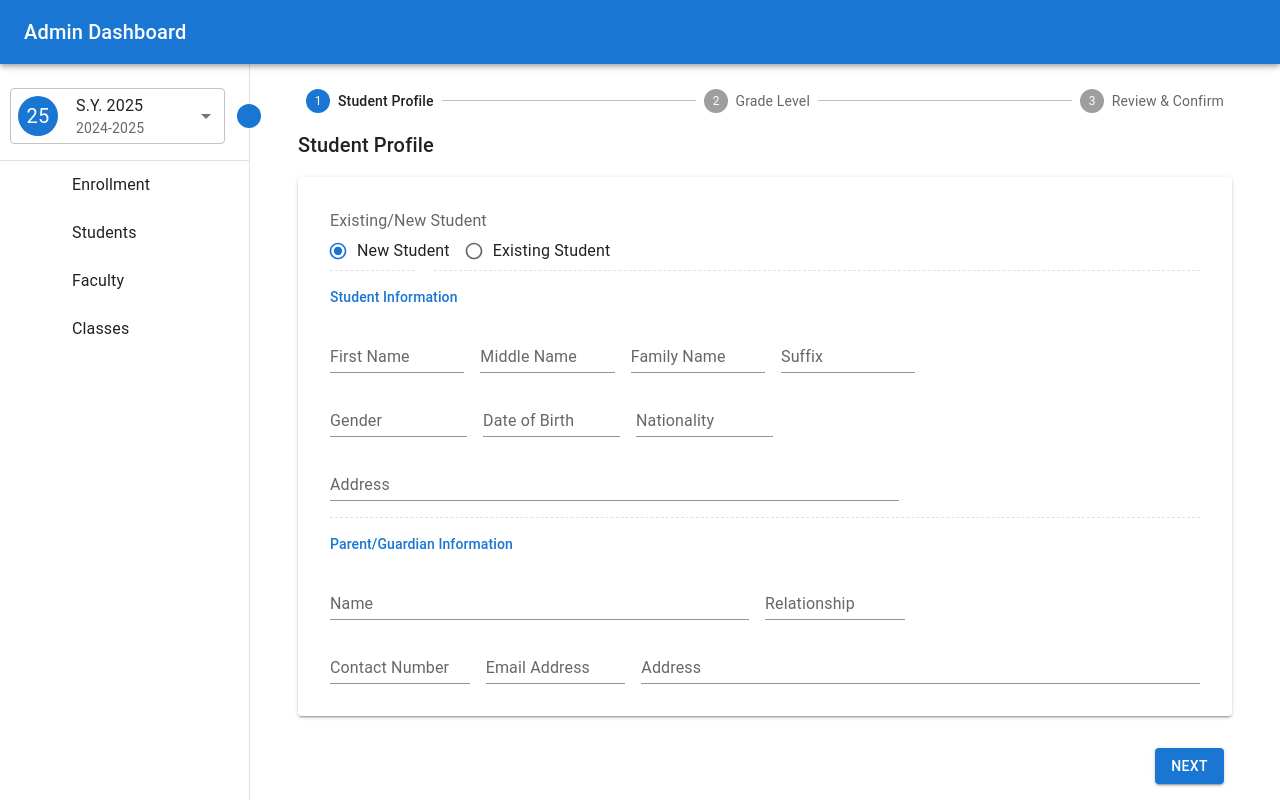
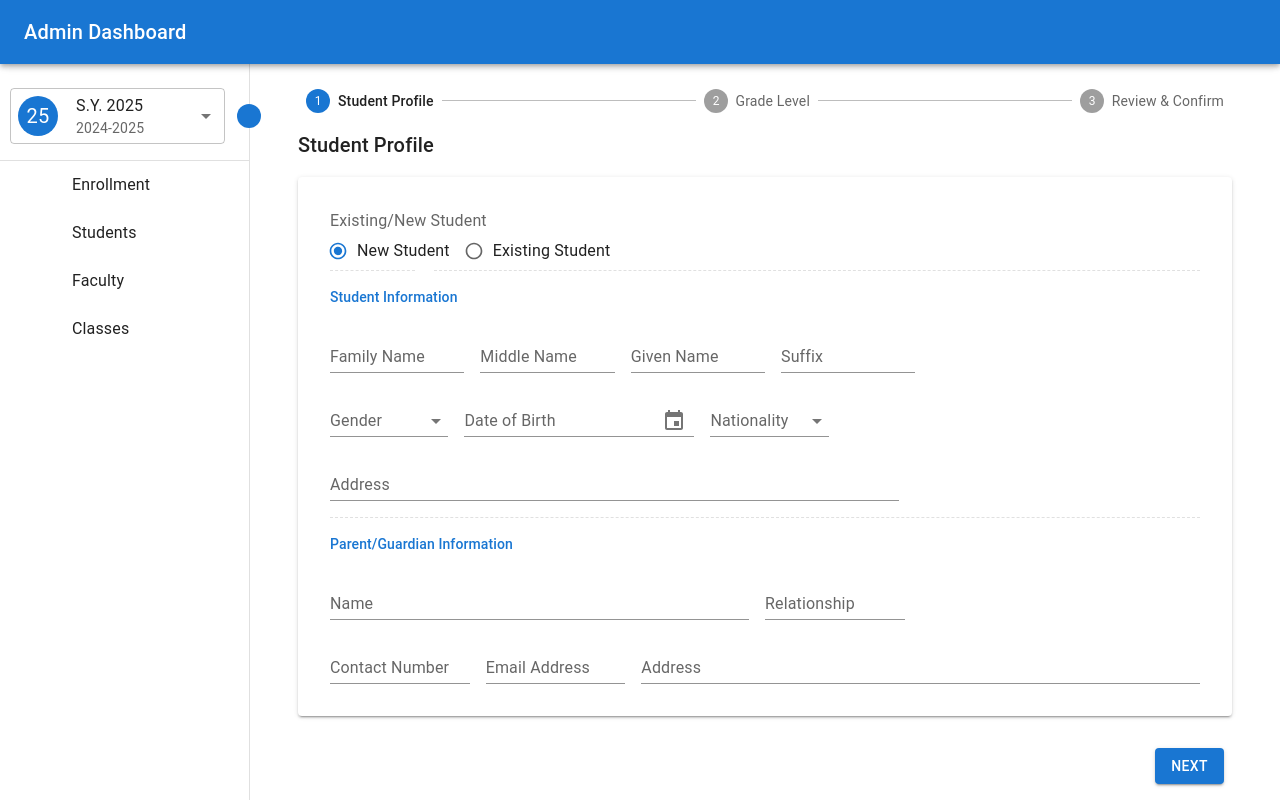
Before and after one commit to pgolez-jynx/jynx-app, a Next.js app: page /enrollment in a window 1280 px wide. Built offline with nearby package versions, Linux system fonts and the light colour scheme; some icons are missing.

Commit message:
Enhance student information panel

```diff
--- a/package.json
+++ b/package.json
@@ -13,6 +13,8 @@
     "@emotion/styled": "^11.14.1",
     "@mui/icons-material": "^7.3.7",
     "@mui/material": "^7.3.7",
+    "@mui/x-date-pickers": "^8.25.0",
+    "dayjs": "^1.11.19",
     "next": "16.1.1",
     "react": "19.2.3",
     "react-dom": "19.2.3"
--- a/src/app/enrollment/EnrollmentReviewAndConfirmPanel.tsx
+++ b/src/app/enrollment/EnrollmentReviewAndConfirmPanel.tsx
@@ -1,8 +1,17 @@
 "use client";
 
 import { Divider, Grid, Paper, Typography } from "@mui/material";
+import { Enrollment } from "./model";
 
-export default function EnrollmentReviewAndConfirmPanel() {
+export default function EnrollmentReviewAndConfirmPanel({
+  enrollment,
+}: {
+  enrollment: Enrollment;
+}) {
+  const { student } = enrollment;
+
+  const gender = student?.gender === "M" ? "Male" : "Female";
+
   return (
     <>
       <Typography variant="h6">Review & Confirm</Typography>
@@ -15,35 +24,35 @@ export default function EnrollmentReviewAndConfirmPanel() {
           </Grid>
           <Grid container size={12}>
             <Grid size={2}>
-              <Typography variant="subtitle2">First Name</Typography>
-              <Typography fontWeight="bold">John</Typography>
+              <Typography variant="subtitle2">Family Name</Typography>
+              <Typography fontWeight="bold">{student?.familyName}</Typography>
             </Grid>
             <Grid size={2}>
               <Typography variant="subtitle2">Middle Name</Typography>
-              <Typography fontWeight="bold">Tavera</Typography>
+              <Typography fontWeight="bold">{student?.middleName}</Typography>
             </Grid>
             <Grid size={2}>
-              <Typography variant="subtitle2">Last Name</Typography>
-              <Typography fontWeight="bold">Doe</Typography>
+              <Typography variant="subtitle2">Given Name</Typography>
+              <Typography fontWeight="bold">{student?.givenName}</Typography>
             </Grid>
             <Grid size={2}>
               <Typography variant="subtitle2">Suffix</Typography>
-              <Typography fontWeight="bold">Jr</Typography>
+              <Typography fontWeight="bold">{student?.suffix}</Typography>
             </Grid>
           </Grid>
 
           <Grid container size={12}>
             <Grid size={2}>
               <Typography variant="subtitle2">Gender</Typography>
-              <Typography fontWeight="bold">Male</Typography>
+              <Typography fontWeight="bold">{gender}</Typography>
             </Grid>
             <Grid size={2}>
               <Typography variant="subtitle2">Date of Birth</Typography>
-              <Typography fontWeight="bold">April 04, 2004</Typography>
+              <Typography fontWeight="bold">{student?.dateOfBirth}</Typography>
             </Grid>
             <Grid size={2}>
               <Typography variant="subtitle2">Nationality</Typography>
-              <Typography fontWeight="bold">Filipino</Typography>
+              <Typography fontWeight="bold">{student?.nationality}</Typography>
             </Grid>
           </Grid>
 
--- a/src/app/enrollment/EnrollmentStudentProfilePanel.tsx
+++ b/src/app/enrollment/EnrollmentStudentProfilePanel.tsx
@@ -1,5 +1,6 @@
 "use client";
 
+import { fetchStudent, Student } from "@/services/student.client";
 import {
   Paper,
   Typography,
@@ -13,17 +14,47 @@ import {
   Radio,
   RadioGroup,
   Button,
+  InputLabel,
+  MenuItem,
+  Select,
 } from "@mui/material";
+import { DatePicker } from "@mui/x-date-pickers";
+import dayjs from "dayjs";
 import { useState } from "react";
+import nationalities from "@/data/nationalities.json";
 
 type MODE = "existing" | "new";
 
-export default function EnrollmentStudentProfilePanel() {
+export default function EnrollmentStudentProfilePanel({
+  student,
+  onUpdate,
+}: {
+  student: Student | null;
+  onUpdate: (student: Student | null) => void;
+}) {
   const [mode, setMode] = useState<MODE>("new");
+  const [studentId, setStudentId] = useState<string>("");
+  const [studentExists, setStudentExists] = useState<boolean>(false);
 
-  const handleChange = (event: React.ChangeEvent<HTMLInputElement>) => {
+  const parseDateOfBirth = student?.dateOfBirth
+    ? dayjs(student.dateOfBirth)
+    : null;
+  console.log({ parseDateOfBirth });
+
+  const handleModeChange = (event: React.ChangeEvent<HTMLInputElement>) => {
     setMode((event.target as HTMLInputElement).value as MODE);
   };
+
+  const handleSearchStudent = async () => {
+    const student = await fetchStudent(studentId);
+    onUpdate(student);
+    setStudentExists(!!student);
+  };
+
+  const handleStudentInfoChange = <K extends keyof Student>(
+    key: K,
+    value: Student[K]
+  ) => onUpdate({ ...student, [key]: value } as Student);
 
   return (
     <>
@@ -33,8 +64,8 @@ export default function EnrollmentStudentProfilePanel() {
           <Stack direction="row" spacing={2} alignItems="center">
             <Box>
               <FormControl>
-                <FormLabel>Existing/New Student</FormLabel>
-                <RadioGroup row value={mode} onChange={handleChange}>
+                <FormLabel>Existing/New Student </FormLabel>
+                <RadioGroup row value={mode} onChange={handleModeChange}>
                   <FormControlLabel
                     value="new"
                     control={<Radio size="small" />}
@@ -50,8 +81,17 @@ export default function EnrollmentStudentProfilePanel() {
             </Box>
             {mode === "existing" && (
               <Stack direction="row" alignItems="baseline" spacing={2}>
-                <TextField variant="standard" label="Student ID" />
-                <Button variant="contained" size="small">
+                <TextField
+                  variant="standard"
+                  label="Student ID"
+                  value={studentId}
+                  onChange={(e) => setStudentId(e.target.value)}
+                />
+                <Button
+                  variant="contained"
+                  size="small"
+                  onClick={handleSearchStudent}
+                >
                   Search
                 </Button>
               </Stack>
@@ -59,7 +99,7 @@ export default function EnrollmentStudentProfilePanel() {
           </Stack>
         </Stack>
 
-        {mode == "new" && (
+        {(mode == "new" || studentExists) && (
           <Stack spacing={2}>
             <Divider
               textAlign="left"
@@ -76,34 +116,110 @@ export default function EnrollmentStudentProfilePanel() {
               </Box>
               <Stack direction="row" spacing={2}>
                 <Box flex={1}>
-                  <TextField variant="standard" fullWidth label="First Name" />
+                  <TextField
+                    variant="standard"
+                    label="Family Name"
+                    value={student?.familyName}
+                    onChange={(e) =>
+                      handleStudentInfoChange("familyName", e.target.value)
+                    }
+                  />
                 </Box>
                 <Box flex={1}>
-                  <TextField variant="standard" label="Middle Name" />
+                  <TextField
+                    variant="standard"
+                    label="Middle Name"
+                    value={student?.middleName}
+                    onChange={(e) =>
+                      handleStudentInfoChange(
+                        "middleName",
+                        e.target.value || undefined
+                      )
+                    }
+                  />
                 </Box>
                 <Box flex={1}>
-                  <TextField variant="standard" label="Family Name" />
+                  <TextField
+                    variant="standard"
+                    fullWidth
+                    label="Given Name"
+                    value={student?.givenName}
+                    onChange={(e) =>
+                      handleStudentInfoChange("givenName", e.target.value)
+                    }
+                  />
                 </Box>
                 <Box flex={1}>
-                  <TextField variant="standard" label="Suffix" />
+                  <TextField
+                    variant="standard"
+                    label="Suffix"
+                    value={student?.suffix}
+                    onChange={(e) =>
+                      handleStudentInfoChange(
+                        "suffix",
+                        e.target.value || undefined
+                      )
+                    }
+                  />
                 </Box>
                 <Box flex={2} />
               </Stack>
               <Stack direction="row" spacing={2}>
                 <Box flex={1}>
-                  <TextField variant="standard" label="Gender" />
+                  <FormControl variant="standard" fullWidth>
+                    <InputLabel>Gender</InputLabel>
+                    <Select
+                      value={student?.gender}
+                      onChange={(e) =>
+                        handleStudentInfoChange("gender", e.target.value)
+                      }
+                    >
+                      <MenuItem value={"F"}>Female</MenuItem>
+                      <MenuItem value={"M"}>Male</MenuItem>
+                    </Select>
+                  </FormControl>
                 </Box>
                 <Box flex={1}>
-                  <TextField variant="standard" label="Date of Birth" />
+                  <DatePicker
+                    label="Date of Birth"
+                    value={parseDateOfBirth}
+                    slotProps={{
+                      textField: {
+                        variant: "standard",
+                      },
+                    }}
+                  />
                 </Box>
                 <Box flex={1}>
-                  <TextField variant="standard" label="Nationality" />
+                  <FormControl variant="standard" fullWidth>
+                    <InputLabel>Nationality</InputLabel>
+                    <Select
+                      value={student?.nationality}
+                      onChange={(e) =>
+                        handleStudentInfoChange("nationality", e.target.value)
+                      }
+                    >
+                      {nationalities.map((nationality) => (
+                        <MenuItem key={nationality} value={nationality}>
+                          {nationality}
+                        </MenuItem>
+                      ))}
+                    </Select>
+                  </FormControl>
                 </Box>
                 <Box flex={3} />
               </Stack>
               <Stack direction="row" spacing={2}>
                 <Box flex={4}>
-                  <TextField variant="standard" fullWidth label="Address" />
+                  <TextField
+                    variant="standard"
+                    fullWidth
+                    label="Address"
+                    value={student?.address}
+                    onChange={(e) =>
+                      handleStudentInfoChange("address", e.target.value)
+                    }
+                  />
                 </Box>
                 <Box flex={2} />
               </Stack>
--- /dev/null
+++ b/src/app/enrollment/model.tsx
@@ -0,0 +1,5 @@
+import { Student } from "@/services/student.client";
+
+export interface Enrollment {
+  student: Student | null;
+}
--- a/src/app/enrollment/page.tsx
+++ b/src/app/enrollment/page.tsx
@@ -6,11 +6,16 @@ import { useState } from "react";
 import EnrollmentStudentProfilePanel from "./EnrollmentStudentProfilePanel";
 import EnrollmentSectionAssignmentPanel from "./EnrollmentSectionAssignmentPanel";
 import EnrollmentReviewAndConfirmPanel from "./EnrollmentReviewAndConfirmPanel";
+import { Student } from "@/services/student.client";
+import { Enrollment } from "./model";
 
 const steps = ["Student Profile", "Grade Level", "Review & Confirm"];
 
 export default function EnrollmentPage() {
   const [activeStep, setActiveStep] = useState(0);
+  const [enrollment, setEnrollment] = useState<Enrollment>({
+    student: null,
+  });
 
   const handlePreviousStep = () => {
     setActiveStep(activeStep - 1);
@@ -18,6 +23,16 @@ export default function EnrollmentPage() {
 
   const handleNextStep = () => {
     setActiveStep(activeStep + 1);
+  };
+
+  /**
+   * Student -related handler
+   */
+  const handleStudentUpdate = (student: Student | null) => {
+    setEnrollment((prev) => ({
+      ...prev,
+      student,
+    }));
   };
 
   return (
@@ -37,10 +52,16 @@ export default function EnrollmentPage() {
             );
           })}
         </Stepper>
-
-        {activeStep === 0 && <EnrollmentStudentProfilePanel />}
+        {activeStep === 0 && (
+          <EnrollmentStudentProfilePanel
+            student={enrollment.student}
+            onUpdate={handleStudentUpdate}
+          />
+        )}
         {activeStep === 1 && <EnrollmentSectionAssignmentPanel />}
-        {activeStep === 2 && <EnrollmentReviewAndConfirmPanel />}
+        {activeStep === 2 && (
+          <EnrollmentReviewAndConfirmPanel enrollment={enrollment} />
+        )}
 
         <Box sx={{ display: "flex", flexDirection: "row", pt: 2 }}>
           {activeStep > 0 && (
--- /dev/null
+++ b/src/data/nationalities.json
@@ -0,0 +1,191 @@
+[
+  "Filipino",
+  "Afghan",
+  "Albanian",
+  "Algerian",
+  "Andorran",
+  "Angolan",
+  "Antiguan or Barbudan",
+  "Argentine",
+  "Armenian",
+  "Australian",
+  "Austrian",
+  "Azerbaijani",
+  "Bahamian",
+  "Bahraini",
+  "Bangladeshi",
+  "Barbadian",
+  "Belarusian",
+  "Belgian",
+  "Belizean",
+  "Beninese",
+  "Bhutanese",
+  "Bolivian",
+  "Bosnian or Herzegovinian",
+  "Botswanan",
+  "Brazilian",
+  "Bruneian",
+  "Bulgarian",
+  "Burkinabé",
+  "Burmese",
+  "Burundian",
+  "Cabo Verdean",
+  "Cambodian",
+  "Cameroonian",
+  "Canadian",
+  "Central African",
+  "Chadian",
+  "Chilean",
+  "Chinese",
+  "Colombian",
+  "Comoran",
+  "Congolese",
+  "Costa Rican",
+  "Croatian",
+  "Cuban",
+  "Cypriot",
+  "Czech",
+  "Danish",
+  "Dominican",
+  "Ecuadorian",
+  "Egyptian",
+  "Emirian",
+  "English",
+  "Estonian",
+  "Ethiopian",
+  "Fijian",
+  "Finnish",
+  "French",
+  "Gabonese",
+  "Gambian",
+  "Georgian",
+  "German",
+  "Ghanaian",
+  "Greek",
+  "Grenadian",
+  "Guatemalan",
+  "Guinea‑Bissauan",
+  "Guinean",
+  "Guyanese",
+  "Haitian",
+  "Honduran",
+  "Hungarian",
+  "Icelandic",
+  "Indian",
+  "Indonesian",
+  "Iranian",
+  "Iraqi",
+  "Irish",
+  "Israeli",
+  "Italian",
+  "Ivorian",
+  "Jamaican",
+  "Japanese",
+  "Jordanian",
+  "Kazakh",
+  "Kenyan",
+  "Kittitian",
+  "Kosovan",
+  "Kuwaiti",
+  "Kyrgyz",
+  "Lao",
+  "Latvian",
+  "Lebanese",
+  "Liberian",
+  "Libyan",
+  "Liechtensteiner",
+  "Lithuanian",
+  "Luxembourger",
+  "Macedonian",
+  "Malagasy",
+  "Malawian",
+  "Malaysian",
+  "Maldivian",
+  "Malian",
+  "Maltese",
+  "Marshallese",
+  "Mauritanian",
+  "Mauritian",
+  "Mexican",
+  "Micronesian",
+  "Moldovan",
+  "Monacan",
+  "Mongolian",
+  "Montenegrin",
+  "Moroccan",
+  "Mosotho",
+  "Mozambican",
+  "Namibian",
+  "Nauruan",
+  "Nepalese",
+  "New Zealander",
+  "Nicaraguan",
+  "Nigerien",
+  "Nigerian",
+  "North Korean",
+  "Northern Irish",
+  "Norwegian",
+  "Omani",
+  "Pakistani",
+  "Palauan",
+  "Palestinian",
+  "Panamanian",
+  "Papua New Guinean",
+  "Paraguayan",
+  "Peruvian",
+  "Polish",
+  "Portuguese",
+  "Qatari",
+  "Romanian",
+  "Russian",
+  "Rwandan",
+  "Saint Lucian",
+  "Salvadoran",
+  "Sammarinese",
+  "Samoan",
+  "Saudi Arabian",
+  "Scottish",
+  "Senegalese",
+  "Serbian",
+  "Seychellois",
+  "Sierra Leonean",
+  "Singaporean",
+  "Slovak",
+  "Slovenian",
+  "Solomon Islander",
+  "Somali",
+  "South African",
+  "South Korean",
+  "South Sudanese",
+  "Spanish",
+  "Sri Lankan",
+  "Sudanese",
+  "Surinamese",
+  "Swazi",
+  "Swedish",
+  "Swiss",
+  "Syrian",
+  "Taiwanese",
+  "Tajik",
+  "Tanzanian",
+  "Thai",
+  "Togolese",
+  "Tongan",
+  "Trinidadian",
+  "Tunisian",
+  "Turkish",
+  "Turkmen",
+  "Tuvaluan",
+  "Ugandan",
+  "Ukrainian",
+  "Uruguayan",
+  "Uzbek",
+  "Vatican citizen",
+  "Venezuelan",
+  "Vietnamese",
+  "Wallisian",
+  "Welsh",
+  "Yemeni",
+  "Zambian",
+  "Zimbabwean"
+]
--- /dev/null
+++ b/src/services/student.client.tsx
@@ -0,0 +1,30 @@
+export interface Student {
+  id: string;
+  givenName: string;
+  middleName?: string;
+  familyName: string;
+  suffix?: string;
+  gender: string;
+  dateOfBirth: string;
+  nationality: string;
+  address?: string;
+}
+
+export const fetchStudent = (studentId: string): Student | null => {
+  switch (studentId) {
+    case "1234":
+      return {
+        id: studentId,
+        givenName: "John",
+        middleName: "Tavera",
+        familyName: "Doe",
+        suffix: "Jr",
+        gender: "M",
+        dateOfBirth: "1998-04-23",
+        nationality: "Filipino",
+        address: "123 Main St, Cityville, Countryland",
+      };
+    default:
+      return null;
+  }
+};
```
Also changed, not shown: src/app/layout.tsx (+7 -1 lines), 1 other file (tests, documents, lock files or other folders).
